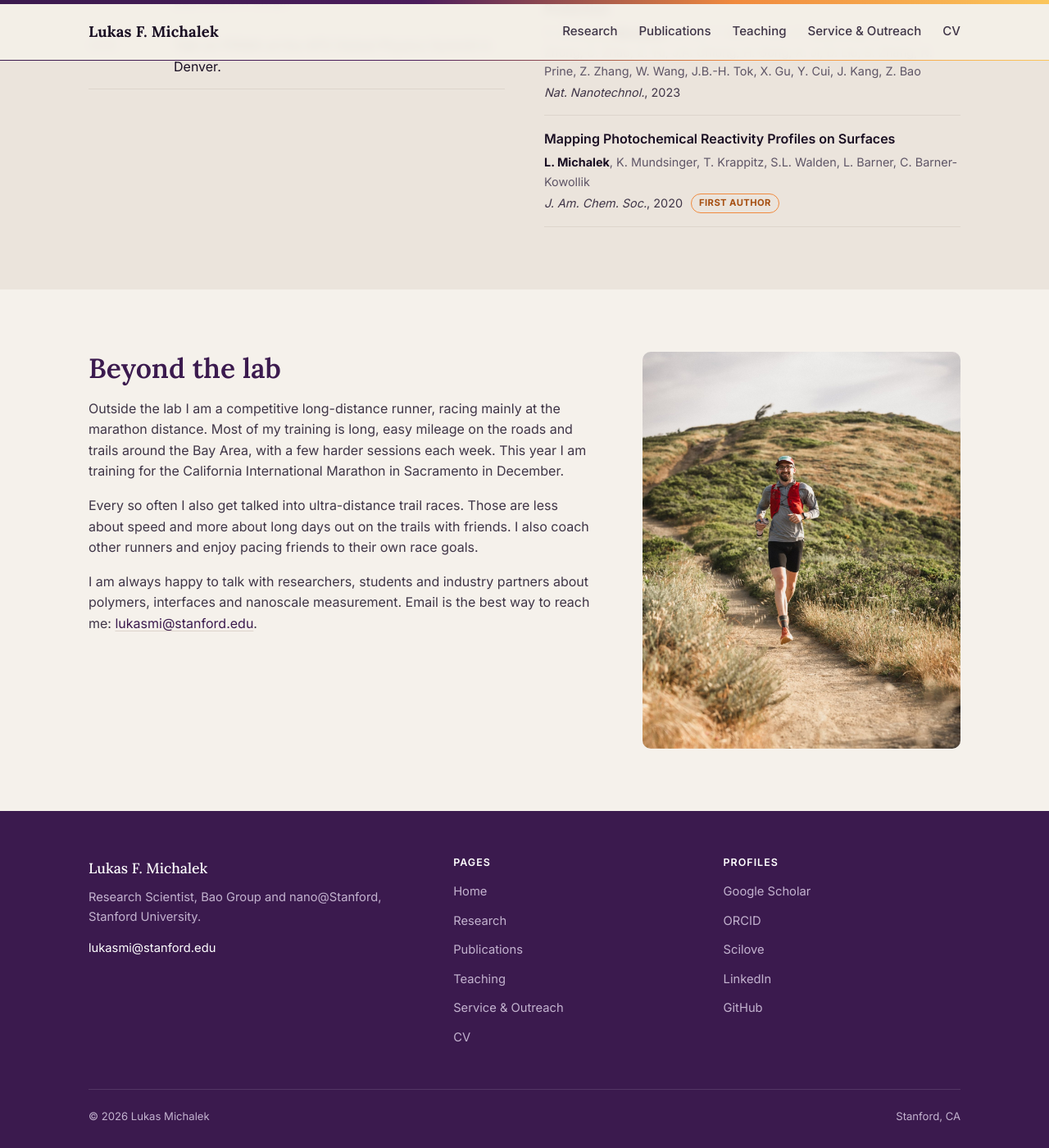
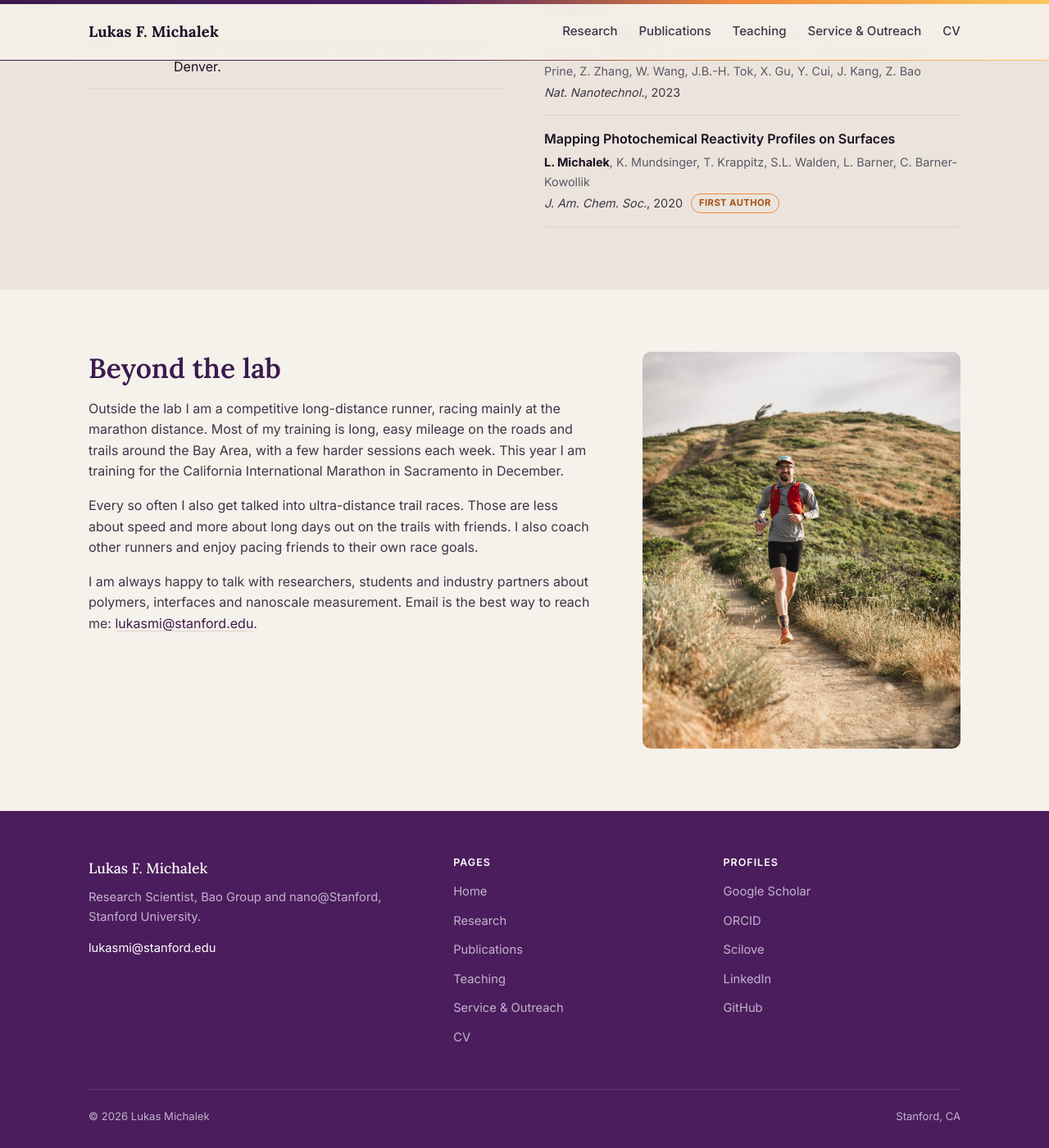
Before and after one commit to lukasfmichalek/lukasfmichalek.github.io, a Jekyll site: the page built from index.html, in a window 1280 px wide and 1400 px high, scrolled down 2628 px. Shown: the whole window at 82% size. Built offline with Jekyll 4.4.1, drawn with Linux system fonts in a browser that asks for light colours; the list of posts is cut into pages by our own code.

Commit message:
Update main_plum_palette.css

```diff
--- a/assets/css/main_plum_palette.css
+++ b/assets/css/main_plum_palette.css
@@ -432,7 +432,7 @@ p { margin: 0 0 1em; }
 
 /* ---------- footer ---------- */
 
-.site-footer { background: var(--navy-800); color: var(--on-navy-muted); padding: 56px 0 28px; }
+.site-footer { background: var(--navy-700); color: var(--on-navy-muted); padding: 56px 0 28px; }
 .footer-grid { display: grid; grid-template-columns: 1.4fr 1fr 1fr; gap: 40px; margin-bottom: 40px; }
 .footer-brand { font-family: var(--font-serif); color: #fff; font-size: 1.1rem; margin-bottom: 10px; }
 .footer-blurb { max-width: 40ch; font-size: 0.92rem; }
```
